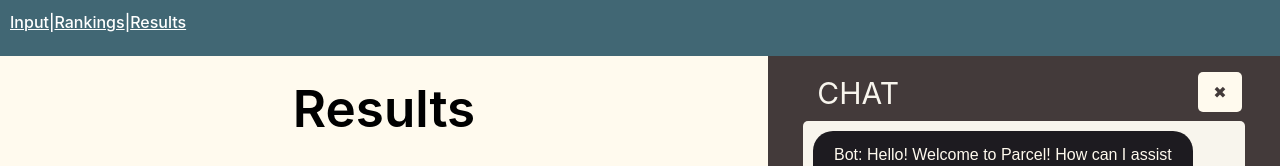
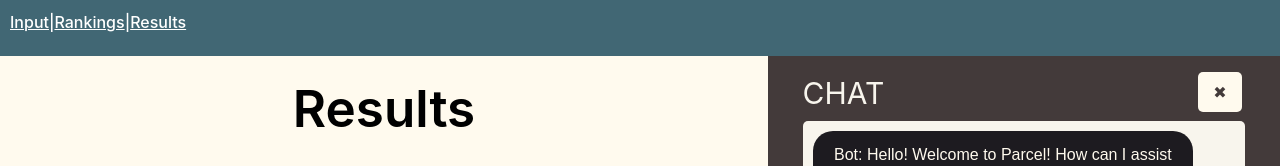
Before and after one commit to riasingh125/forge-spring25-software, a React (Vite) app in the folder frontend/: page /results in a window 1280 px wide. Shown: the top 166 px of the page. Built offline with nearby package versions, Linux system fonts and the light colour scheme.

Commit message:
added background color, fixed small alignments

```diff
--- a/frontend/src/components/ChatbotStyles.module.css
+++ b/frontend/src/components/ChatbotStyles.module.css
@@ -21,7 +21,7 @@
     margin: 1%;
     text-align: left;
     width: 100%;
-    padding-left: 8%;
+    padding-left: 5%;
   }
 
   .chatbox {
--- a/frontend/src/index.css
+++ b/frontend/src/index.css
@@ -39,6 +39,7 @@ body {
   display: flex;
   min-width: 320px;
   min-height: 100vh;
+  background-color: var(--background-off-white);
 }
 
 h1 {
--- a/frontend/src/pages/Results/Results.tsx
+++ b/frontend/src/pages/Results/Results.tsx
@@ -30,6 +30,7 @@ function displayResult(results: Result, index: number, total: number) {
     return (
         <div>
         <TextBox
+            key={index}
             rank={index}
             title={results.name}
             content={`price: ${results.price}`}
--- a/frontend/src/pages/Results/results.module.css
+++ b/frontend/src/pages/Results/results.module.css
@@ -26,9 +26,9 @@
     right: 3vw;
     margin-top: 7vh;
     background-color: var(--background-off-white);
+    border-color: var(--gray);
     color: var(--gray);
     padding: 10px 15px;
-    border: none;
     cursor: pointer;
     z-index: 9999;
 }
@@ -43,9 +43,9 @@
     right: 3vw;
     margin-top: 7vh;
     background-color: var(--background-off-white);
+    border-color: var(--gray);
     color: var(--gray);
     padding: 10px 15px;
-    border: none;
     cursor: pointer;
     z-index: 9999;
 }
```
